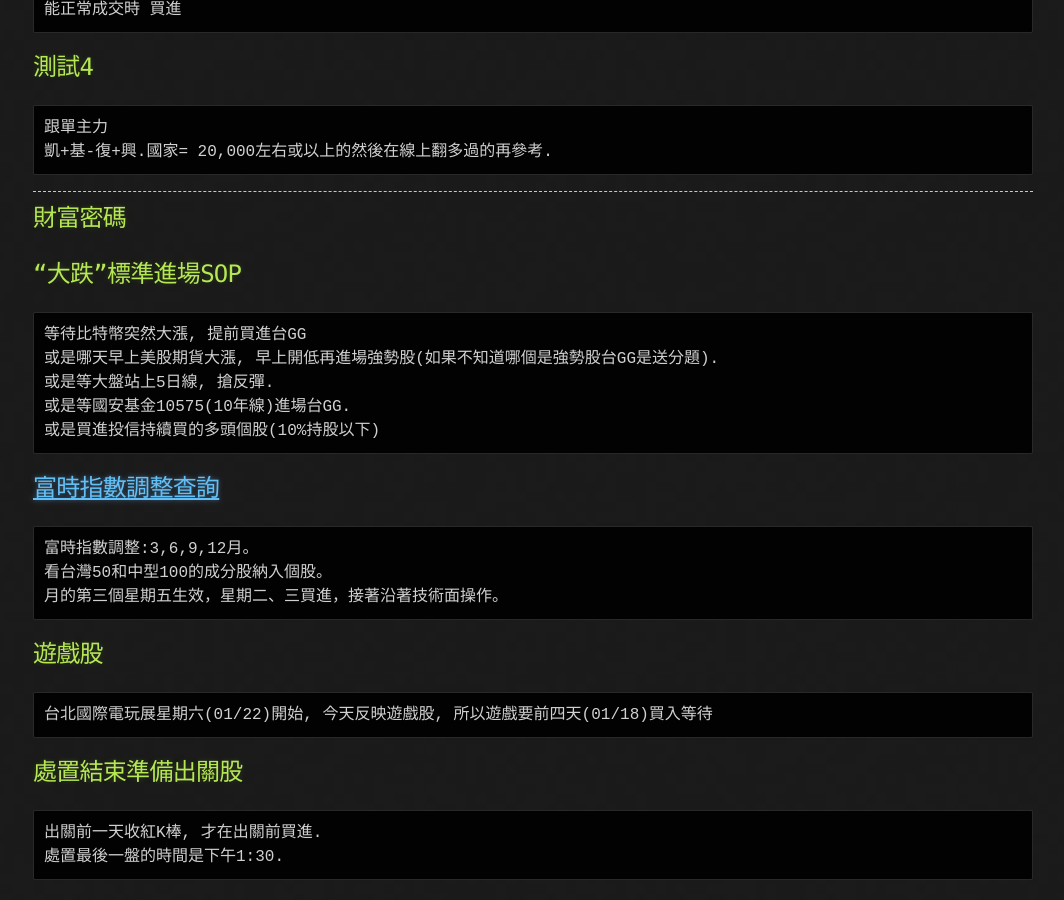
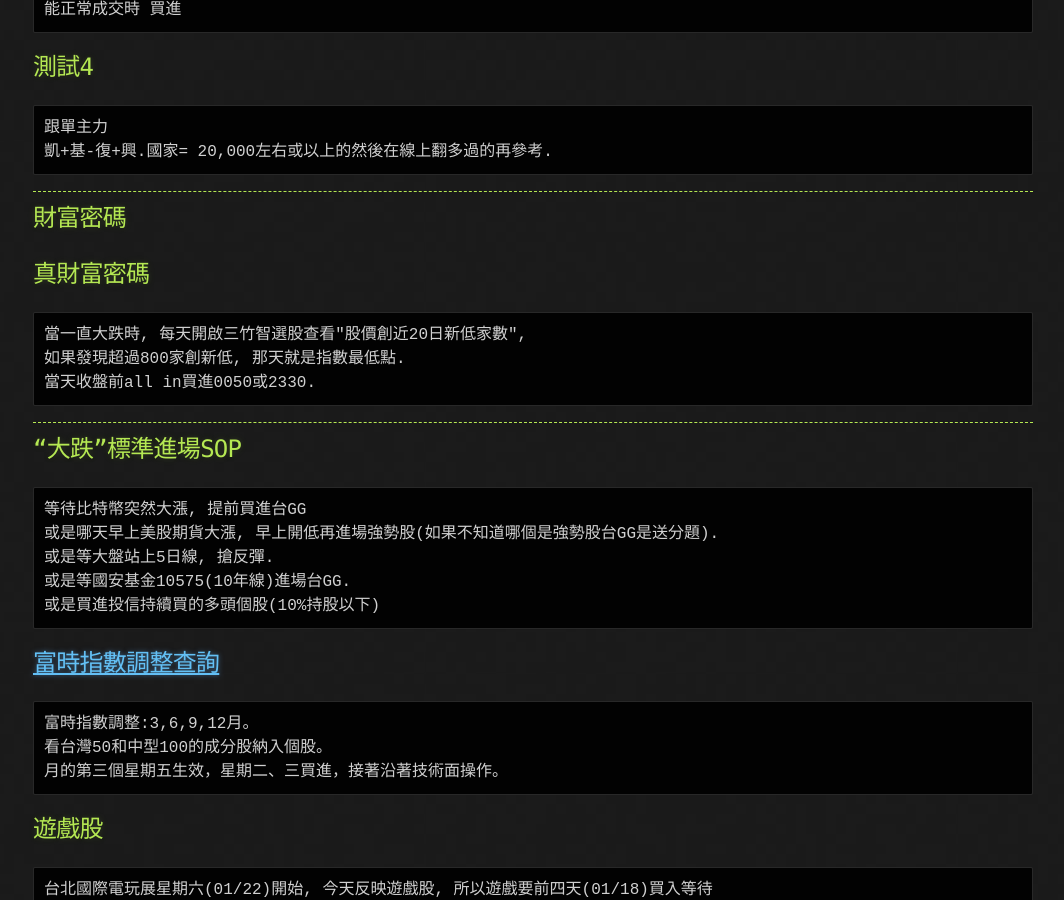
Before and after one commit to lepg5487/Stock_God, a Jekyll site: the page built from experience.md, in a window 1280 px wide and 900 px high, scrolled down 3051 px. Shown: the whole window, without its empty margins (107-1171 px from the left). Built offline with Jekyll 4.4.1, drawn with Linux system fonts in a browser that asks for light colours; our own code applies the rules of GitHub Pages for plain Markdown files.

Commit message:
Update experience.md

````diff
--- a/experience.md
+++ b/experience.md
@@ -136,6 +136,15 @@
 ---
 ## 財富密碼
 
+## 真財富密碼
+```
+當一直大跌時, 每天開啟三竹智選股查看"股價創近20日新低家數",
+如果發現超過800家創新低, 那天就是指數最低點.
+當天收盤前all in買進0050或2330.
+```
+
+---
+
 ## "大跌"標準進場SOP
 ```
 等待比特幣突然大漲, 提前買進台GG
````
